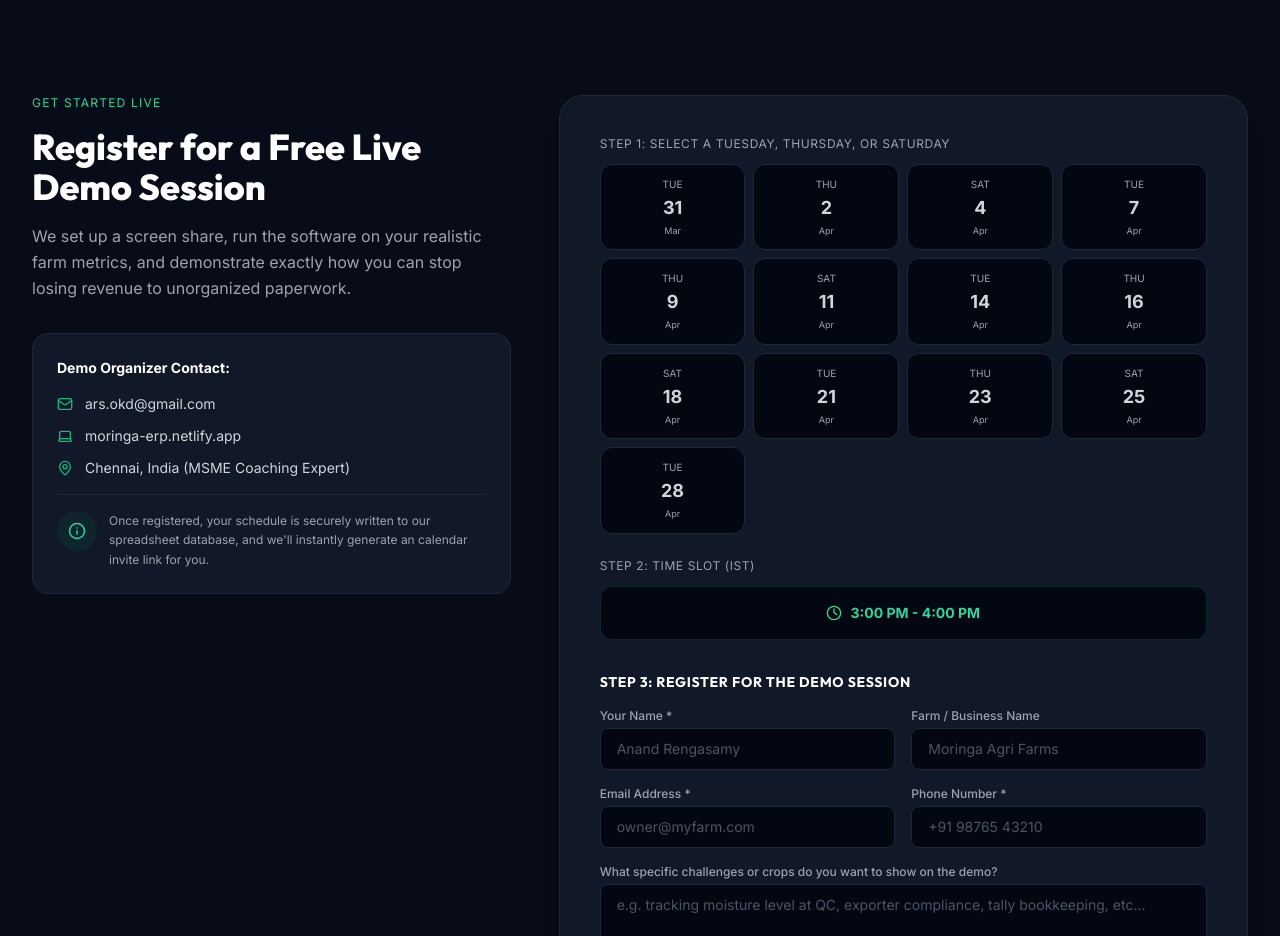
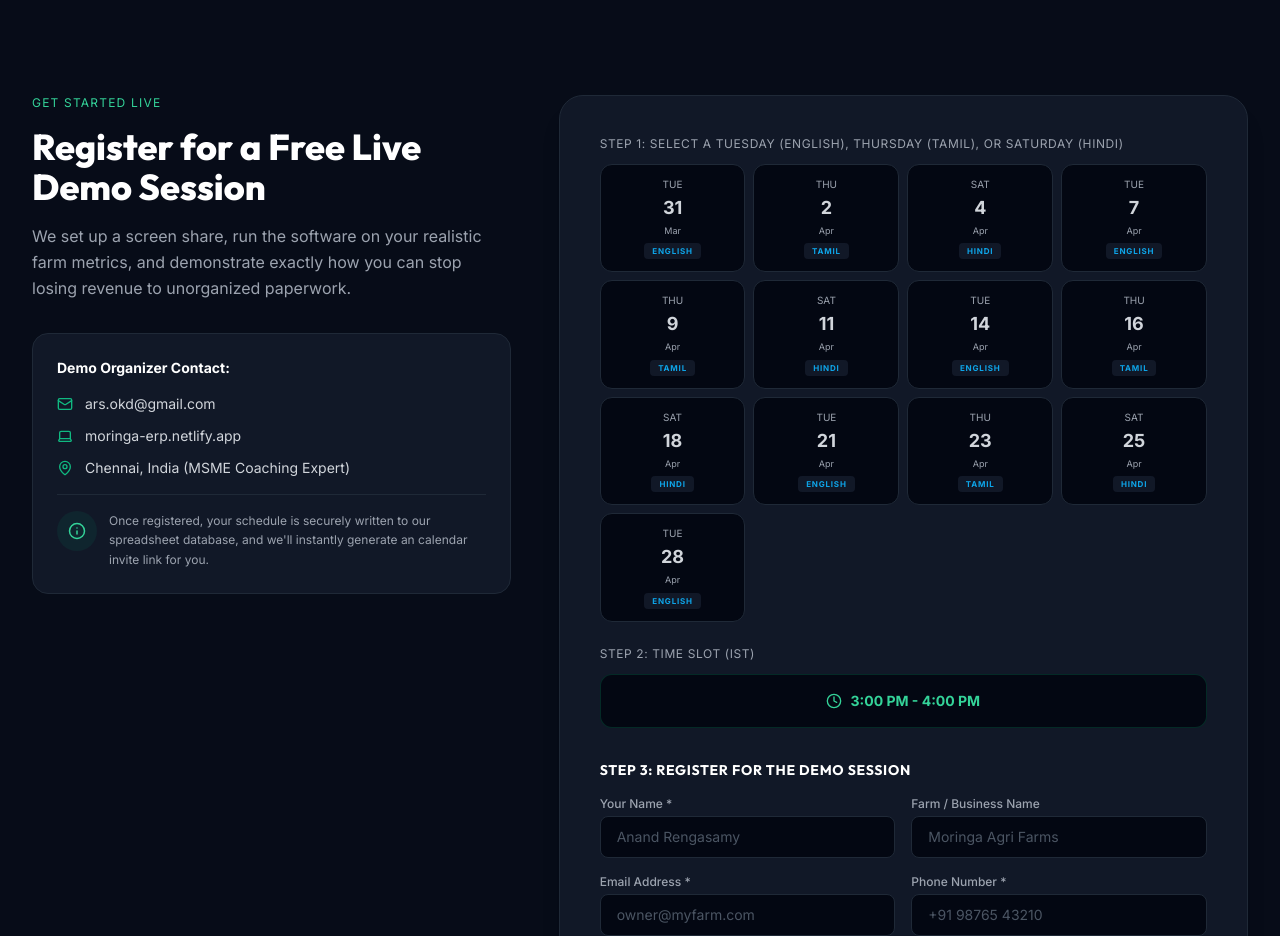
Before and after one commit to arsokd/Analytics-Spire, a React (Vite) app: page /moringa in a window 1280 px wide. Shown: the part 2500-3436 px from the top of the page. Built offline with nearby package versions, Linux system fonts and the light colour scheme; no server answers.

Commit message:
feat: add language indicators to Moringa date selection
Update the booking UI to clarify that Tuesday, Thursday, and Saturday sessions are conducted in English, Tamil, and Hindi, respectively.

```diff
--- a/pages/MoringaLandingPage.tsx
+++ b/pages/MoringaLandingPage.tsx
@@ -549,10 +549,15 @@ export const MoringaLandingPage: React.FC = () => {
 
                   {/* Step 1: Select Date */}
                   <div className="space-y-3">
-                    <label className="block text-xs text-gray-400 font-mono uppercase tracking-wider">Step 1: Select a Tuesday, Thursday, or Saturday</label>
+                    <label className="block text-xs text-gray-400 font-mono uppercase tracking-wider">Step 1: Select a Tuesday (English), Thursday (Tamil), or Saturday (Hindi)</label>
                     <div className="grid grid-cols-3 sm:grid-cols-4 gap-2">
                       {availableDates.map((date, idx) => {
                         const isSelected = selectedDate?.toDateString() === date.toDateString();
+                        let language = '';
+                        if (date.getDay() === 2) language = 'English';
+                        if (date.getDay() === 4) language = 'Tamil';
+                        if (date.getDay() === 6) language = 'Hindi';
+
                         return (
                           <button
                             type="button"
@@ -560,16 +565,19 @@ export const MoringaLandingPage: React.FC = () => {
                             onClick={() => {
                               setSelectedDate(date);
                             }}
-                            className={`p-3 rounded-xl border text-center transition-all ${isSelected ? 'bg-emerald-600 border-emerald-500 text-white font-bold shadow' : 'bg-gray-950 border-gray-800 text-gray-300 hover:border-gray-700'}`}
+                            className={`p-3 rounded-xl border text-center transition-all flex flex-col items-center justify-center ${isSelected ? 'bg-emerald-600 border-emerald-500 text-white font-bold shadow' : 'bg-gray-950 border-gray-800 text-gray-300 hover:border-gray-700'}`}
                           >
-                            <div className="text-[10px] font-mono uppercase text-gray-400">
+                            <div className={`text-[10px] font-mono uppercase ${isSelected ? 'text-emerald-100' : 'text-gray-400'}`}>
                               {date.toLocaleDateString('en-IN', { weekday: 'short' })}
                             </div>
                             <div className="text-lg font-extrabold mt-0.5">
                               {date.getDate()}
                             </div>
-                            <div className="text-[9px] text-gray-400 mt-0.5">
+                            <div className={`text-[9px] mt-0.5 ${isSelected ? 'text-emerald-200' : 'text-gray-400'}`}>
                               {date.toLocaleDateString('en-IN', { month: 'short' })}
+                            </div>
+                            <div className={`mt-1.5 px-2 py-0.5 rounded text-[8px] font-bold uppercase tracking-widest ${isSelected ? 'bg-white text-emerald-700' : 'bg-gray-900 text-brand-500'}`}>
+                              {language}
                             </div>
                           </button>
                         );
```
